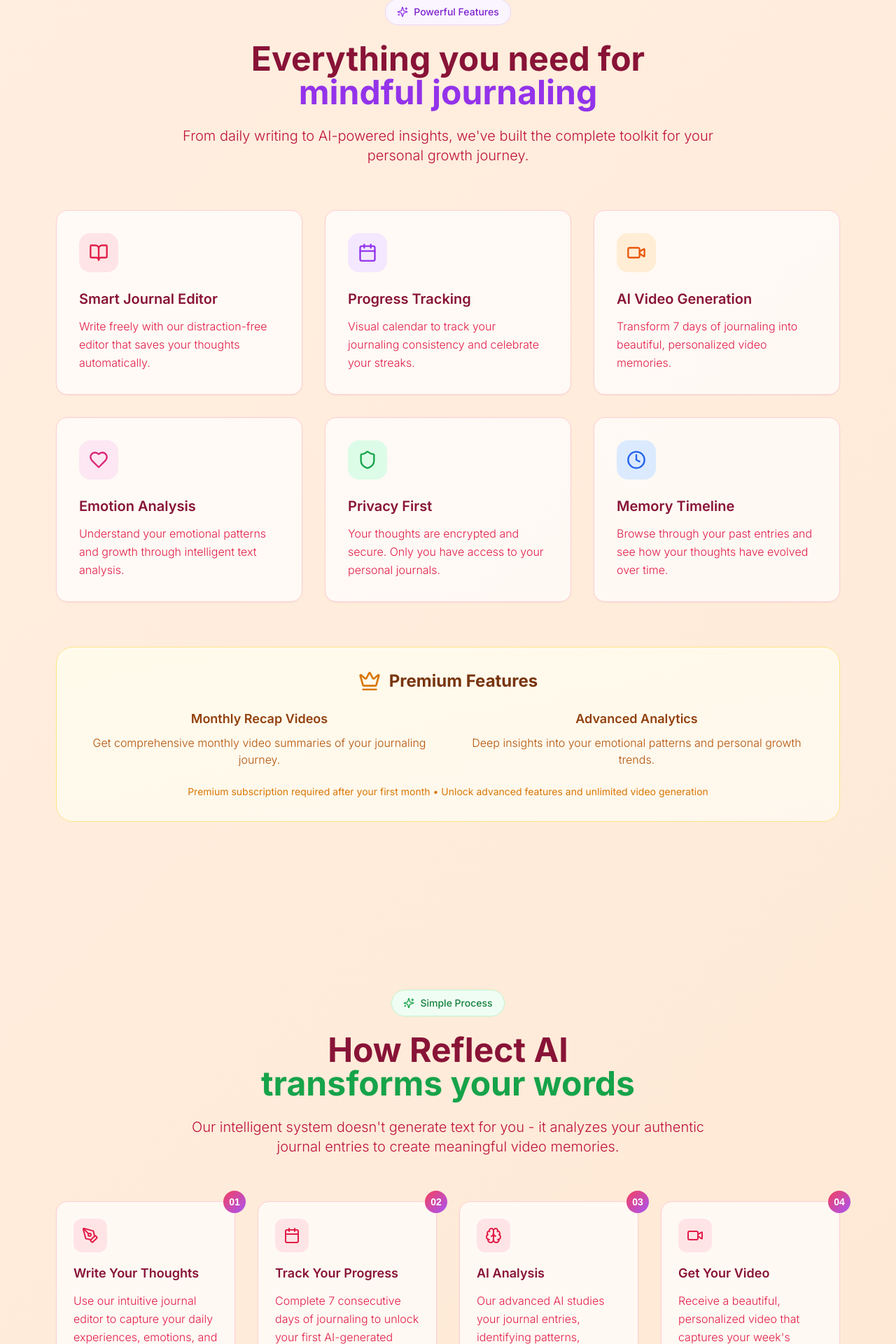
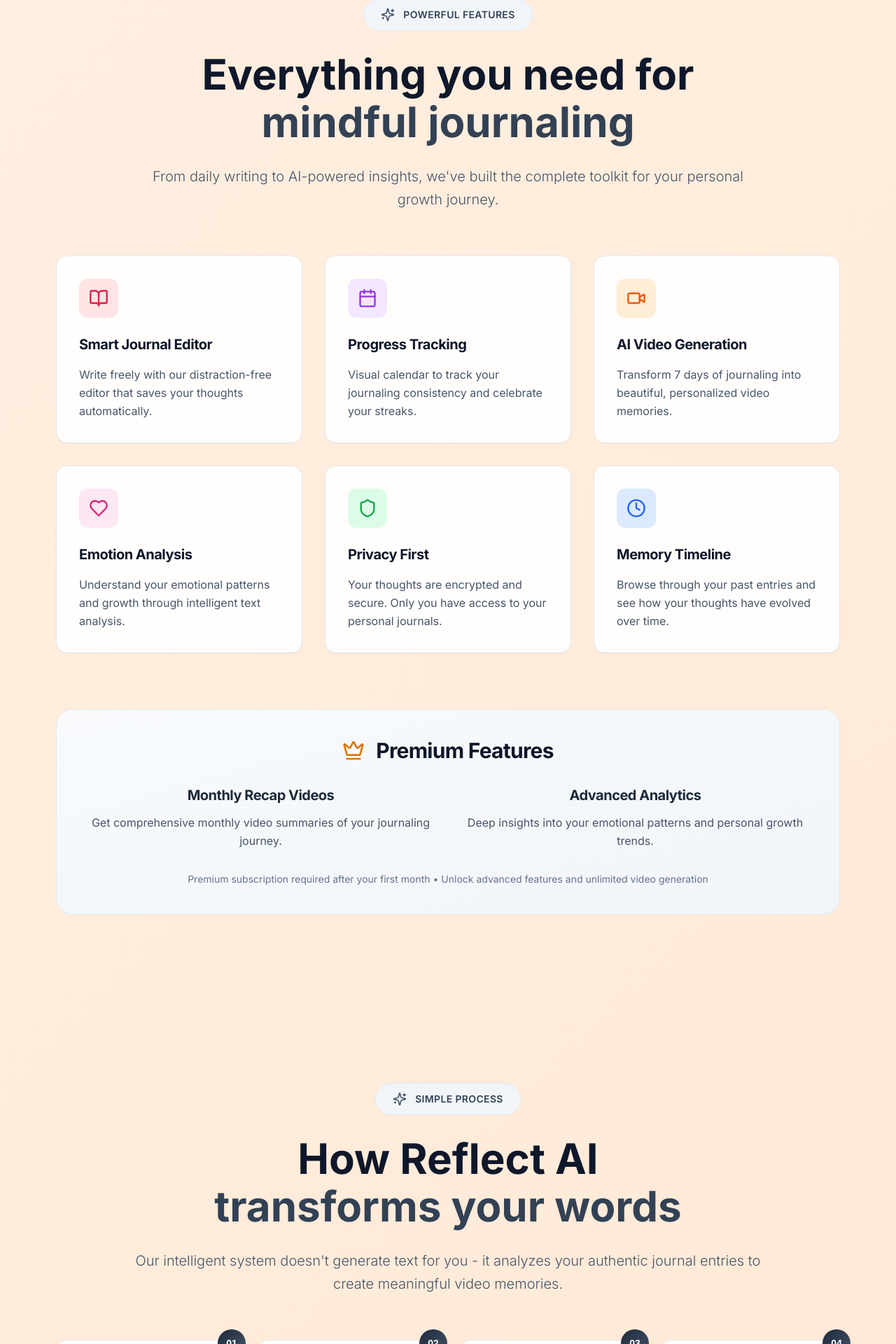
Before and after one commit to khushigrewall/video-reflection-hub, a React (Vite) app: page / in a window 1280 px wide. Shown: the part 4154-6074 px from the top of the page at 70% size. Built offline with nearby package versions, Linux system fonts and the light colour scheme.

Commit message:
Refactor: Improve section styling and animations
Improve the styling and animations of the "Everything you need for mindful journaling" and "How reflect ai transforms your words" sections.

```diff
--- a/src/components/FeaturesSection.tsx
+++ b/src/components/FeaturesSection.tsx
@@ -57,32 +57,36 @@ const FeaturesSection = () => {
 
   return (
     <section id="features" className="w-full max-w-6xl mx-auto px-4 py-20">
-      <div className="text-center mb-16">
-        <div className="inline-flex items-center bg-purple-50 border border-purple-200 rounded-full px-4 py-2 mb-6">
-          <Sparkles className="w-4 h-4 text-purple-600 mr-2" />
-          <span className="text-purple-700 font-inter text-sm font-medium">Powerful Features</span>
+      <div className="text-center mb-16 animate-fade-in">
+        <div className="inline-flex items-center bg-slate-100 border border-slate-200 rounded-full px-6 py-3 mb-8">
+          <Sparkles className="w-5 h-5 text-slate-600 mr-3" />
+          <span className="text-slate-700 font-inter text-sm font-semibold tracking-wide uppercase">Powerful Features</span>
         </div>
 
-        <h2 className="text-4xl md:text-5xl font-inter font-bold text-rose-900 mb-6">
+        <h2 className="text-5xl md:text-6xl font-inter font-bold text-slate-900 mb-8 leading-tight">
           Everything you need for
-          <span className="block text-purple-600">mindful journaling</span>
+          <span className="block text-slate-700 mt-2">mindful journaling</span>
         </h2>
 
-        <p className="text-xl text-rose-700 font-inter max-w-3xl mx-auto font-light">
+        <p className="text-xl text-slate-600 font-inter max-w-4xl mx-auto leading-relaxed font-light">
           From daily writing to AI-powered insights, we've built the complete toolkit for your personal growth journey.
         </p>
       </div>
 
       <div className="grid md:grid-cols-2 lg:grid-cols-3 gap-8">
         {features.map((feature, index) => (
-          <Card key={index} className="bg-white/70 backdrop-blur-sm border-rose-200 p-8 rounded-2xl shadow-sm hover:shadow-lg transition-all duration-300 hover:-translate-y-1">
-            <div className={`w-14 h-14 rounded-2xl flex items-center justify-center mb-6 ${getColorClasses(feature.color)}`}>
+          <Card
+            key={index}
+            className="bg-white/90 backdrop-blur-sm border border-slate-200 p-8 rounded-2xl shadow-sm hover:shadow-lg transition-all duration-500 hover:-translate-y-1 animate-slide-up group"
+            style={{ animationDelay: `${index * 0.1}s` }}
+          >
+            <div className={`w-14 h-14 rounded-xl flex items-center justify-center mb-6 transition-transform duration-300 group-hover:scale-110 ${getColorClasses(feature.color)}`}>
               <feature.icon className="w-7 h-7" />
             </div>
-            <h3 className="text-rose-900 font-inter font-semibold text-xl mb-3">
+            <h3 className="text-slate-900 font-inter font-bold text-xl mb-4 tracking-tight">
               {feature.title}
             </h3>
-            <p className="text-rose-600 font-inter font-light leading-relaxed">
+            <p className="text-slate-600 font-inter leading-relaxed">
               {feature.description}
             </p>
           </Card>
@@ -90,25 +94,25 @@ const FeaturesSection = () => {
       </div>
 
       {/* Premium Features */}
-      <div className="mt-16 p-8 bg-gradient-to-br from-amber-50 to-orange-50 rounded-3xl border border-amber-200">
-        <div className="flex items-center justify-center mb-6">
-          <Crown className="w-8 h-8 text-amber-600 mr-3" />
-          <h3 className="text-2xl font-inter font-bold text-amber-900">Premium Features</h3>
+      <div className="mt-20 p-10 bg-gradient-to-br from-slate-50 to-slate-100 rounded-3xl border border-slate-200 animate-fade-in-delayed">
+        <div className="flex items-center justify-center mb-8">
+          <Crown className="w-8 h-8 text-amber-600 mr-4" />
+          <h3 className="text-3xl font-inter font-bold text-slate-900 tracking-tight">Premium Features</h3>
         </div>
 
-        <div className="grid md:grid-cols-2 gap-6">
+        <div className="grid md:grid-cols-2 gap-8">
           <div className="text-center">
-            <h4 className="text-amber-800 font-inter font-semibold text-lg mb-2">Monthly Recap Videos</h4>
-            <p className="text-amber-700 font-inter font-light">Get comprehensive monthly video summaries of your journaling journey.</p>
+            <h4 className="text-slate-800 font-inter font-bold text-xl mb-3 tracking-tight">Monthly Recap Videos</h4>
+            <p className="text-slate-600 font-inter leading-relaxed">Get comprehensive monthly video summaries of your journaling journey.</p>
           </div>
           <div className="text-center">
-            <h4 className="text-amber-800 font-inter font-semibold text-lg mb-2">Advanced Analytics</h4>
-            <p className="text-amber-700 font-inter font-light">Deep insights into your emotional patterns and personal growth trends.</p>
+            <h4 className="text-slate-800 font-inter font-bold text-xl mb-3 tracking-tight">Advanced Analytics</h4>
+            <p className="text-slate-600 font-inter leading-relaxed">Deep insights into your emotional patterns and personal growth trends.</p>
           </div>
         </div>
 
-        <div className="text-center mt-6">
-          <p className="text-amber-600 font-inter text-sm">
+        <div className="text-center mt-8">
+          <p className="text-slate-500 font-inter text-sm">
             Premium subscription required after your first month • Unlock advanced features and unlimited video generation
           </p>
         </div>
--- a/src/components/HowItWorksSection.tsx
+++ b/src/components/HowItWorksSection.tsx
@@ -33,50 +33,54 @@ const HowItWorksSection = () => {
 
   return (
     <section id="how-it-works" className="w-full max-w-6xl mx-auto px-4 py-20">
-      <div className="text-center mb-16">
-        <div className="inline-flex items-center bg-green-50 border border-green-200 rounded-full px-4 py-2 mb-6">
-          <Sparkles className="w-4 h-4 text-green-600 mr-2" />
-          <span className="text-green-700 font-inter text-sm font-medium">Simple Process</span>
+      <div className="text-center mb-16 animate-fade-in">
+        <div className="inline-flex items-center bg-slate-100 border border-slate-200 rounded-full px-6 py-3 mb-8">
+          <Sparkles className="w-5 h-5 text-slate-600 mr-3" />
+          <span className="text-slate-700 font-inter text-sm font-semibold tracking-wide uppercase">Simple Process</span>
         </div>
 
-        <h2 className="text-4xl md:text-5xl font-inter font-bold text-rose-900 mb-6">
+        <h2 className="text-5xl md:text-6xl font-inter font-bold text-slate-900 mb-8 leading-tight">
           How Reflect AI
-          <span className="block text-green-600">transforms your words</span>
+          <span className="block text-slate-700 mt-2">transforms your words</span>
         </h2>
 
-        <p className="text-xl text-rose-700 font-inter max-w-3xl mx-auto font-light">
+        <p className="text-xl text-slate-600 font-inter max-w-4xl mx-auto leading-relaxed font-light">
           Our intelligent system doesn't generate text for you - it analyzes your authentic journal entries to create meaningful video memories.
         </p>
       </div>
 
       <div className="grid md:grid-cols-2 lg:grid-cols-4 gap-8">
         {steps.map((step, index) => (
-          <Card key={index} className="bg-white/70 backdrop-blur-sm border-rose-200 p-6 rounded-2xl shadow-sm hover:shadow-md transition-all duration-200 relative">
-            <div className="absolute -top-4 -right-4 w-8 h-8 bg-gradient-to-br from-rose-500 to-purple-500 rounded-full flex items-center justify-center text-white font-bold text-sm">
+          <Card
+            key={index}
+            className="bg-white/90 backdrop-blur-sm border border-slate-200 p-8 rounded-2xl shadow-sm hover:shadow-lg transition-all duration-500 hover:-translate-y-1 relative animate-slide-up group"
+            style={{ animationDelay: `${index * 0.15}s` }}
+          >
+            <div className="absolute -top-4 -right-4 w-10 h-10 bg-gradient-to-br from-slate-800 to-slate-600 rounded-full flex items-center justify-center text-white font-bold text-sm shadow-lg">
               {step.step}
             </div>
 
-            <div className="bg-rose-100 w-12 h-12 rounded-xl flex items-center justify-center mb-4">
-              <step.icon className="w-6 h-6 text-rose-600" />
+            <div className="bg-slate-100 w-14 h-14 rounded-xl flex items-center justify-center mb-6 transition-transform duration-300 group-hover:scale-110">
+              <step.icon className="w-7 h-7 text-slate-700" />
             </div>
 
-            <h3 className="text-rose-900 font-inter font-semibold text-lg mb-3">
+            <h3 className="text-slate-900 font-inter font-bold text-xl mb-4 tracking-tight">
               {step.title}
             </h3>
 
-            <p className="text-rose-600 font-inter font-light leading-relaxed">
+            <p className="text-slate-600 font-inter leading-relaxed">
               {step.description}
             </p>
           </Card>
         ))}
       </div>
 
-      <div className="mt-16 text-center">
-        <div className="bg-blue-50 border border-blue-200 rounded-2xl p-8 max-w-4xl mx-auto">
-          <h3 className="text-blue-900 font-inter font-semibold text-xl mb-4">
+      <div className="mt-20 animate-fade-in-delayed">
+        <div className="bg-slate-50 border border-slate-200 rounded-3xl p-10 max-w-5xl mx-auto">
+          <h3 className="text-slate-900 font-inter font-bold text-2xl mb-6 text-center tracking-tight">
             🎯 Important: Videos are NOT AI-generated text
           </h3>
-          <p className="text-blue-700 font-inter leading-relaxed">
+          <p className="text-slate-600 font-inter leading-relaxed text-lg text-center">
             We analyze your authentic journal entries to understand your emotional journey, growth patterns, and key moments.
             The AI creates a video narrative based on YOUR words and experiences, not generated content.
             Your voice and authentic thoughts are what make each video truly personal and meaningful.
--- a/tailwind.config.ts
+++ b/tailwind.config.ts
@@ -143,6 +143,16 @@ export default {
 						transform: 'translateX(0)'
 					}
 				},
+				'slide-up': {
+					'0%': {
+						opacity: '0',
+						transform: 'translateY(40px)'
+					},
+					'100%': {
+						opacity: '1',
+						transform: 'translateY(0)'
+					}
+				},
 				'float': {
 					'0%, 100%': {
 						transform: 'translateY(0px)'
@@ -173,13 +183,14 @@ export default {
 			animation: {
 				'accordion-down': 'accordion-down 0.2s ease-out',
 				'accordion-up': 'accordion-up 0.2s ease-out',
-				'fade-in': 'fade-in 0.8s ease-out',
-				'fade-in-delayed': 'fade-in 0.8s ease-out 0.2s both',
-				'fade-in-delayed-long': 'fade-in 0.8s ease-out 0.4s both',
-				'fade-in-up': 'fade-in-up 0.8s ease-out',
-				'fade-in-up-delayed': 'fade-in-up 0.8s ease-out 0.3s both',
-				'slide-in-left': 'slide-in-left 0.8s ease-out',
-				'slide-in-right': 'slide-in-right 0.8s ease-out',
+				'fade-in': 'fade-in 0.6s ease-out',
+				'fade-in-delayed': 'fade-in 0.6s ease-out 0.2s both',
+				'fade-in-delayed-long': 'fade-in 0.6s ease-out 0.4s both',
+				'fade-in-up': 'fade-in-up 0.6s ease-out',
+				'fade-in-up-delayed': 'fade-in-up 0.6s ease-out 0.3s both',
+				'slide-in-left': 'slide-in-left 0.6s ease-out',
+				'slide-in-right': 'slide-in-right 0.6s ease-out',
+				'slide-up': 'slide-up 0.6s ease-out both',
 				'float': 'float 3s ease-in-out infinite',
 				'glow': 'glow 2s ease-in-out infinite',
 				'pulse-slow': 'pulse-slow 3s ease-in-out infinite'
```
